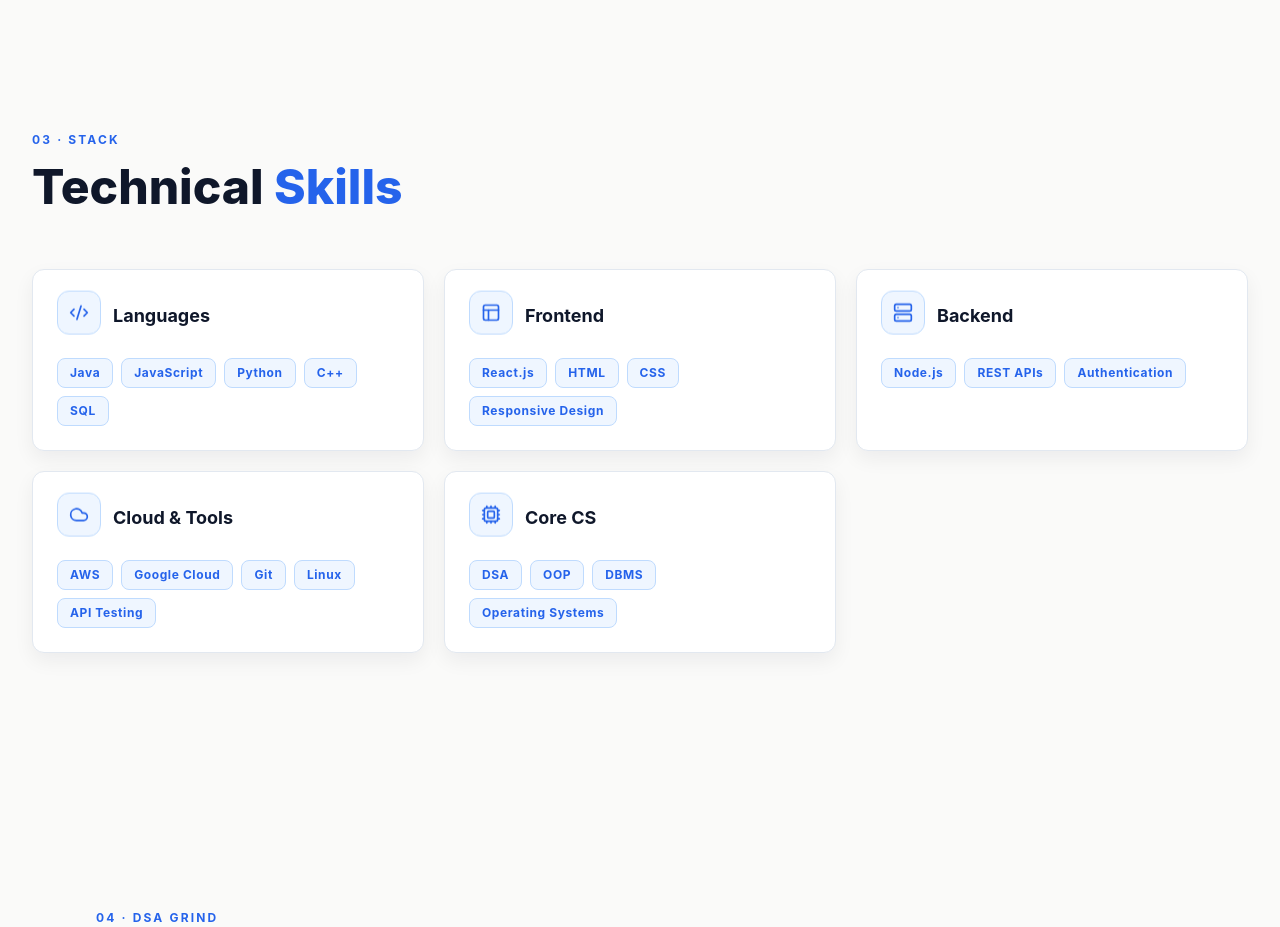
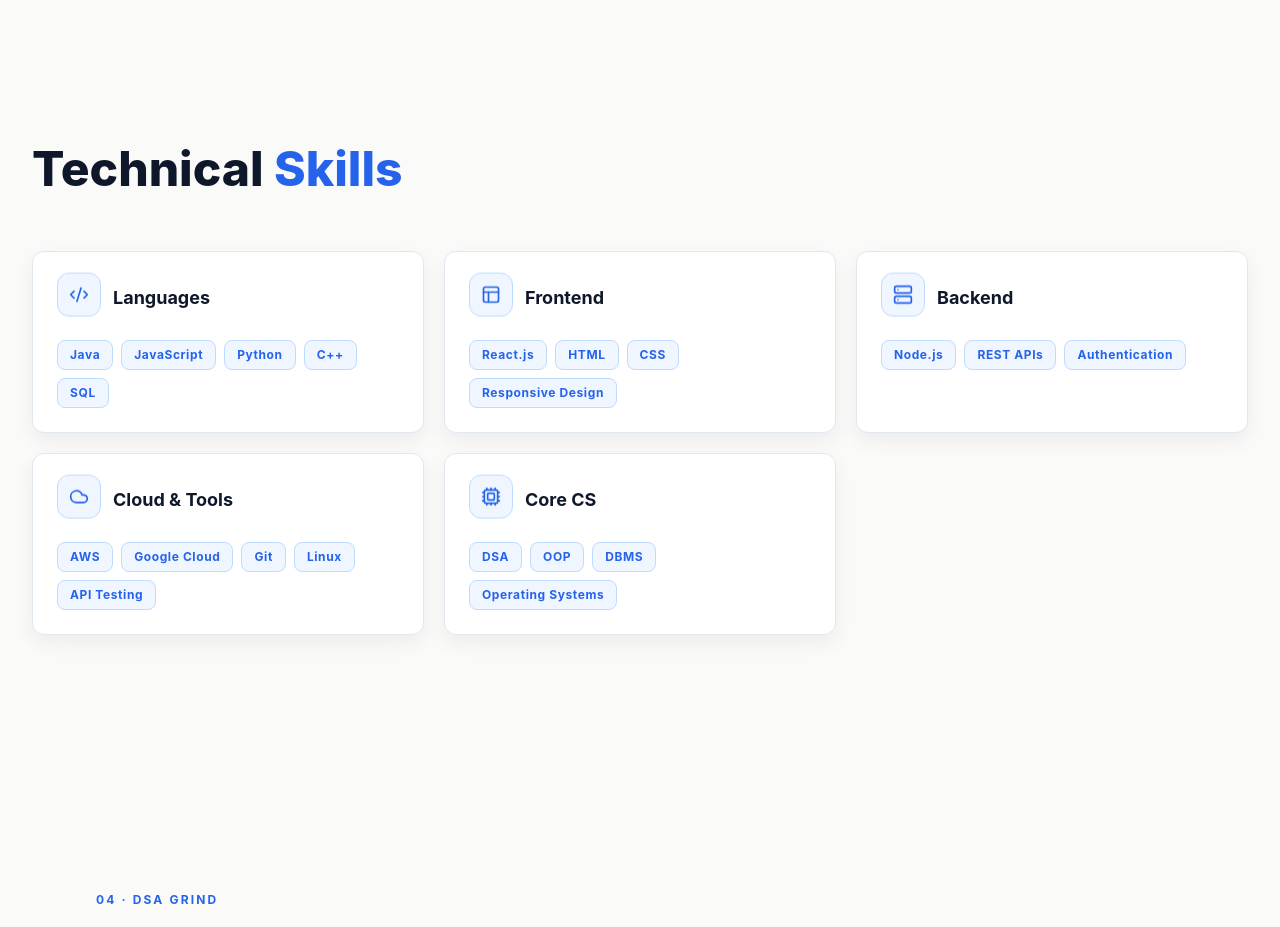
Before and after one commit to Riddhi8077/My-Portfolio, a React (Vite) app in the folder frontend/: page / in a window 1280 px wide. Shown: the part 4660-5587 px from the top of the page. Built offline with nearby package versions, Linux system fonts and the light colour scheme; no server answers.

Commit message:
Removed unnecessary text from Skills.jsx

```diff
--- a/frontend/src/components/Skills.jsx
+++ b/frontend/src/components/Skills.jsx
@@ -22,7 +22,6 @@ export default function Skills() {
           className="mb-14"
         >
           <div className="section-eyebrow mb-3">
-             03 · Stack
           </div>
           <h2 className="font-display text-3xl sm:text-5xl section-title">
             Technical{" "}
```
